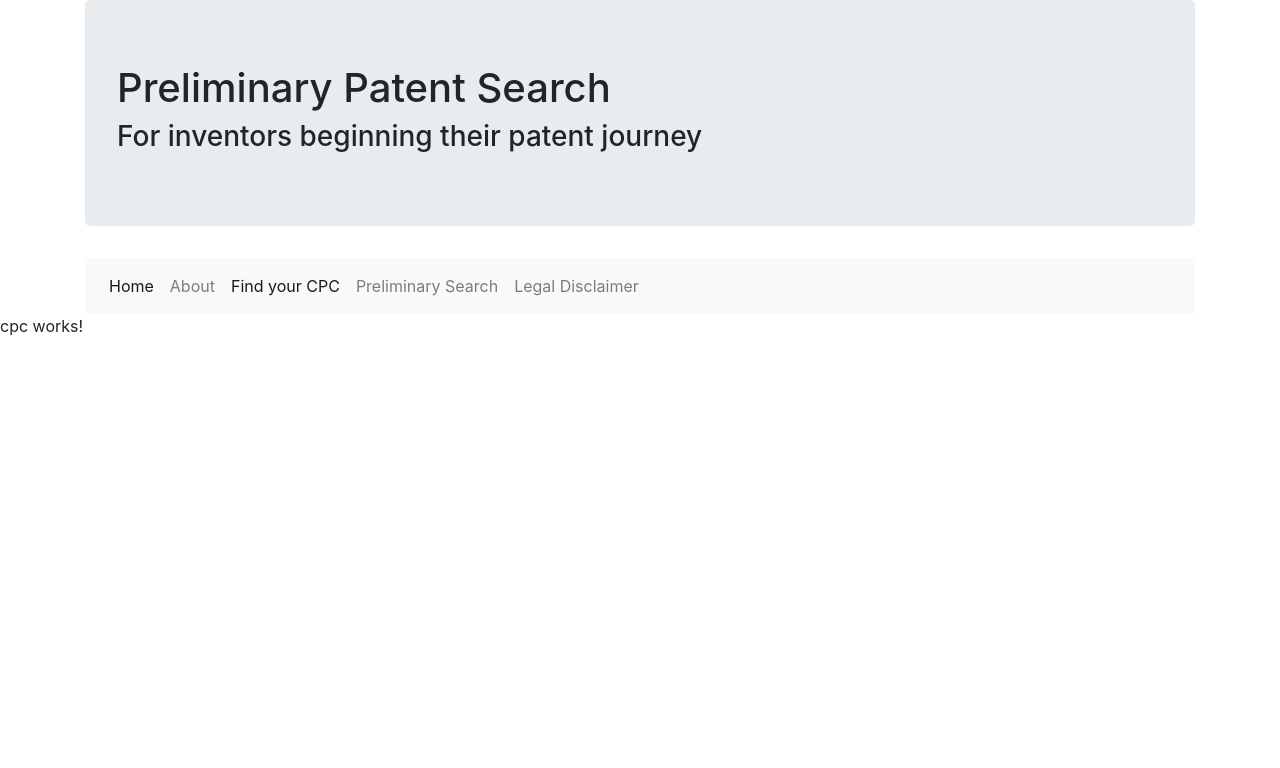
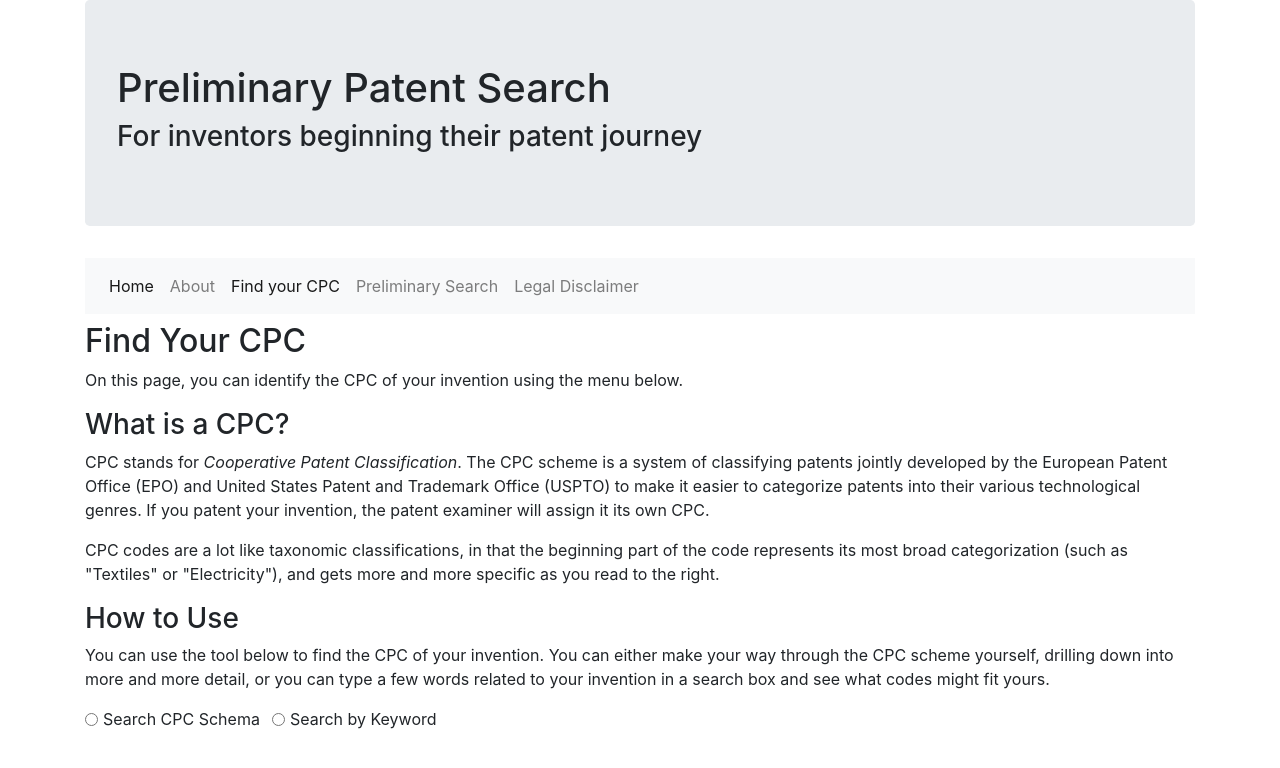
Before and after one commit to Doctor119/patent-helper, an Angular app: page /cpc in a window 1280 px wide. Shown: the top 768 px of the page. Built offline with nearby package versions, Linux system fonts and the light colour scheme; no server answers.

Commit message:
created view for cpc search

```diff
--- a/src/app/cpc/cpc.component.html
+++ b/src/app/cpc/cpc.component.html
@@ -1 +1,57 @@
-<p>cpc works!</p>
+<div class="container pt-2">
+    <h2>Find Your CPC</h2>
+    <p>
+        On this page, you can identify the CPC of your invention using the menu below.
+    </p>
+    <h3>What is a CPC?</h3>
+    <p>
+        CPC stands for <em>Cooperative Patent Classification</em>. The CPC scheme is a system of classifying
+        patents jointly developed by the European Patent Office (EPO) and United States Patent and Trademark Office
+        (USPTO) to make it easier to categorize patents into their various technological genres. If you patent
+        your invention, the patent examiner will assign it its own CPC.
+    </p>
+    <p>
+        CPC codes are a lot like taxonomic classifications, in that the beginning part of the code represents
+        its most broad categorization (such as "Textiles" or "Electricity"), and gets more and more specific
+        as you read to the right.
+    </p>
+    <h3>How to Use</h3>
+    <p>
+        You can use the tool below to find the CPC of your invention. You can either make your way through the
+        CPC scheme yourself, drilling down into more and more detail, or you can type a few words related to your
+        invention in a search box and see what codes might fit yours.
+    </p>
+    <div class="form-check form-check-inline">
+        <input class="form-check-input" type="radio" name="cpcSearchOption" (change)="onItemChange('searchTree')" id="searchTreeRadio" value="searchTree">
+        <label class="form-check-label" for="searchTreeRadio">Search CPC Schema</label>
+    </div>
+    <div class="form-check form-check-inline">
+        <input class="form-check-input" type="radio" name="cpcSearchOption" (change)="onItemChange('searchKeyword')" id="searchKeywordRadio" value="searchKeyword">
+        <label class="form-check-label" for="searchKeywordRadio">Search by Keyword</label>
+    </div>
+    <br/>
+    <!-- What to display if the tree search is selected -->
+    <button *ngIf="displayTreeSearch" class="btn btn-warning mt-2">Return to Top of Schema</button>
+    <div *ngIf="displayTreeSearch" class="card mt-3">
+        <div class="card-header"><b>A</b> - Human Necessities</div>
+        <ul class="list-group list-group-flush">
+            <li class="list-group-item"><b>A01</b> - something</li>
+            <li class="list-group-item"><b>A02</b> - something</li>
+            <li class="list-group-item"><b>A03</b> - something</li>
+        </ul>
+    </div>
+    <!-- What to display if the keyword search is selected -->
+    <div *ngIf="displayKeywordSearch" class="input-group mt-2">
+        <input type="text" class="form-control" placeholder="Enter some key words here">
+        <div class="input-group-append">
+            <button class="btn btn-warning" type="button">Search</button>
+        </div>
+    </div>
+    <div *ngIf="displayKeywordSearch" class="card mt-3">
+        <ul class="list-group list-group-flush">
+            <li class="list-group-item"><b>A01</b> - something</li>
+            <li class="list-group-item"><b>A02</b> - something</li>
+            <li class="list-group-item"><b>A03</b> - something</li>
+        </ul>
+    </div>
+</div>
--- a/src/app/cpc/cpc.component.ts
+++ b/src/app/cpc/cpc.component.ts
@@ -6,10 +6,31 @@ import { Component, OnInit } from '@angular/core';
   styleUrls: ['./cpc.component.scss']
 })
 export class CpcComponent implements OnInit {
+  cpcSearchOption: string = 'none';
+  displayTreeSearch: boolean = false;
+  displayKeywordSearch: boolean = false;
 
   constructor() { }
 
   ngOnInit(): void {
   }
 
+  onItemChange(newValue: string): void {
+    if (newValue === 'searchTree') {
+      this.displayKeywordSearch = false;
+      this.displayTreeSearch = true;
+    }
+    else if (newValue === 'searchKeyword') {
+      this.displayKeywordSearch = true;
+      this.displayTreeSearch = false;
+    }
+  }
+
+  goDownALevel(newLevel: string) {
+
+  }
+
+  goUpALevel(newLevel: string) {
+
+  }
 }
--- a/src/index.html
+++ b/src/index.html
@@ -11,9 +11,8 @@
 </head>
 <body>
   <app-root></app-root>
-
-  <script src="https://code.jquery.com/jquery-3.5.1.slim.min.js" integrity="sha384-DfXdz2htPH0lsSSs5nCTpuj/zy4C+OGpamoFVy38MVBnE+IbbVYUew+OrCXaRkfj" crossorigin="anonymous"></script>
-  <script src="https://cdn.jsdelivr.net/npm/popper.js@1.16.0/dist/umd/popper.min.js" integrity="sha384-Q6E9RHvbIyZFJoft+2mJbHaEWldlvI9IOYy5n3zV9zzTtmI3UksdQRVvoxMfooAo" crossorigin="anonymous"></script>
-  <script src="https://stackpath.bootstrapcdn.com/bootstrap/4.5.0/js/bootstrap.min.js" integrity="sha384-OgVRvuATP1z7JjHLkuOU7Xw704+h835Lr+6QL9UvYjZE3Ipu6Tp75j7Bh/kR0JKI" crossorigin="anonymous"></script>
 </body>
+<script src="https://code.jquery.com/jquery-3.5.1.slim.min.js" integrity="sha384-DfXdz2htPH0lsSSs5nCTpuj/zy4C+OGpamoFVy38MVBnE+IbbVYUew+OrCXaRkfj" crossorigin="anonymous"></script>
+<script src="https://cdn.jsdelivr.net/npm/popper.js@1.16.0/dist/umd/popper.min.js" integrity="sha384-Q6E9RHvbIyZFJoft+2mJbHaEWldlvI9IOYy5n3zV9zzTtmI3UksdQRVvoxMfooAo" crossorigin="anonymous"></script>
+<script src="https://stackpath.bootstrapcdn.com/bootstrap/4.5.0/js/bootstrap.min.js" integrity="sha384-OgVRvuATP1z7JjHLkuOU7Xw704+h835Lr+6QL9UvYjZE3Ipu6Tp75j7Bh/kR0JKI" crossorigin="anonymous"></script>
 </html>
```
